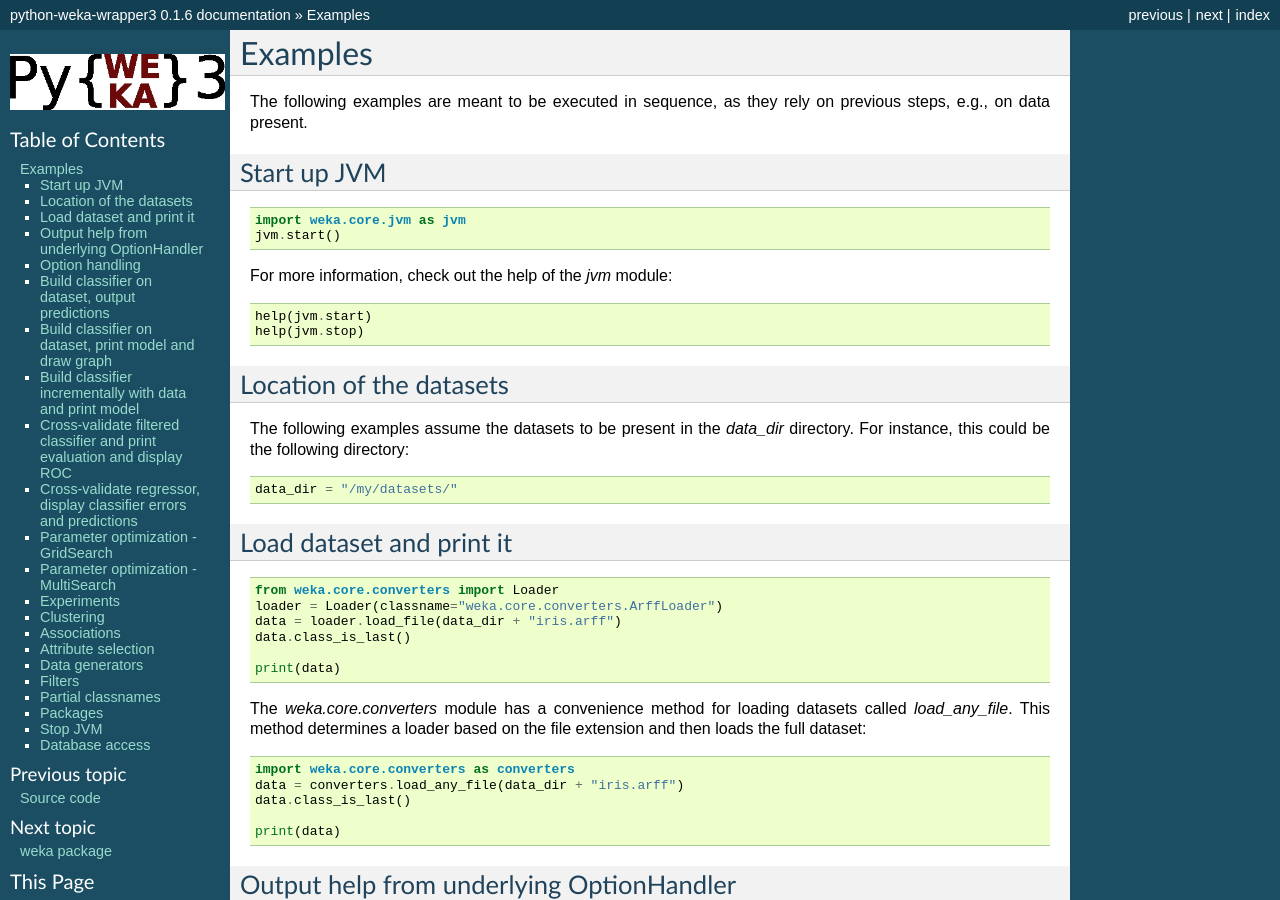
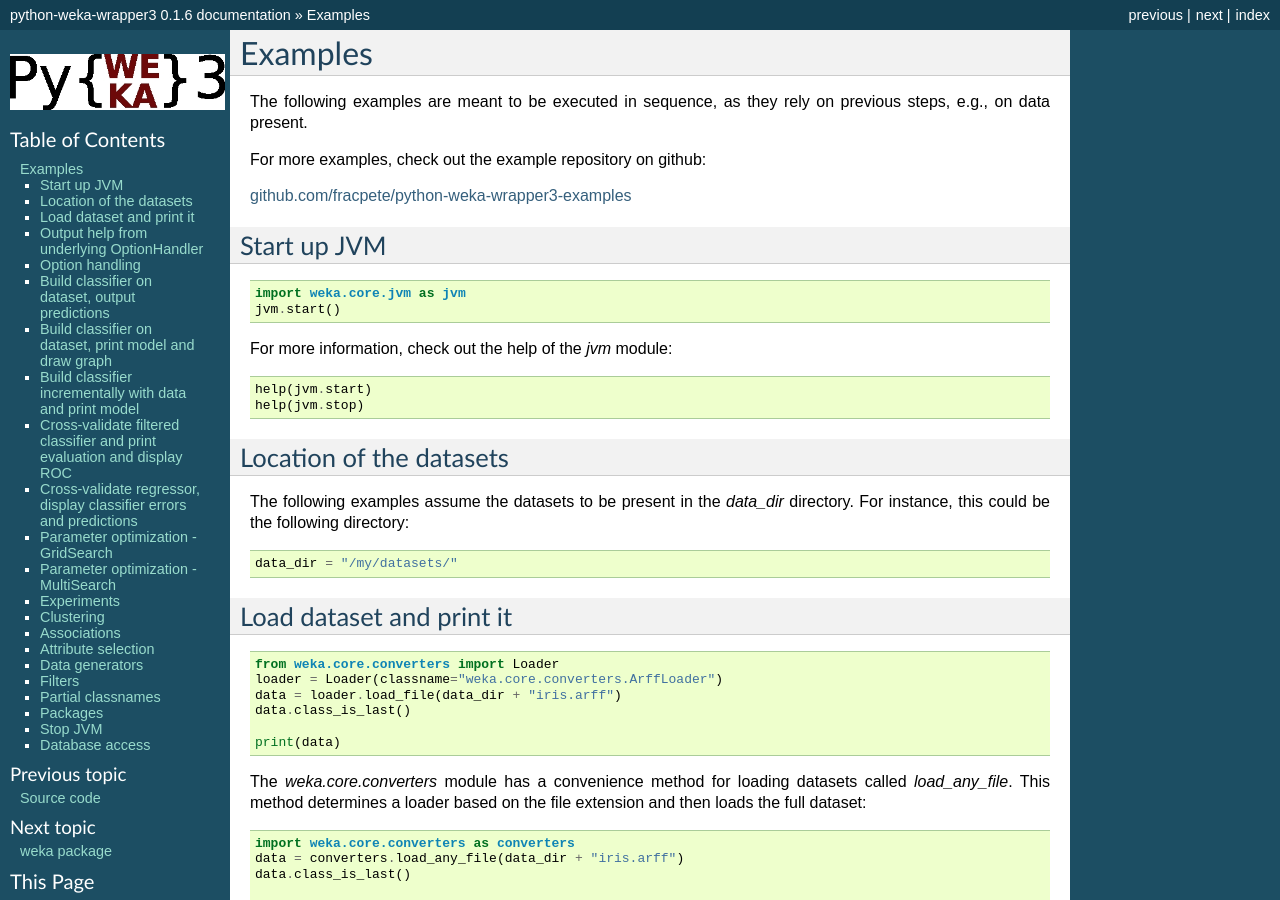
Before and after one commit to fracpete/python-weka-wrapper3, a Sphinx documentation site: the page built from doc/source/examples.rst, in a window 1280 px wide and 900 px high. Built offline with Sphinx 7.4.7, drawn with Linux system fonts in a browser that asks for light colours; pages that are not in the unit, such as notebooks, are missing from menus.

Commit message:
added link to example repo

```diff
--- a/doc/source/examples.rst
+++ b/doc/source/examples.rst
@@ -3,6 +3,10 @@
 
 The following examples are meant to be executed in sequence, as they rely on previous steps,
 e.g., on data present.
+
+For more examples, check out the example repository on github:
+
+`github.com/fracpete/python-weka-wrapper3-examples <https://github.com/fracpete/python-weka-wrapper3-examples>`__
 
 
 Start up JVM
```
